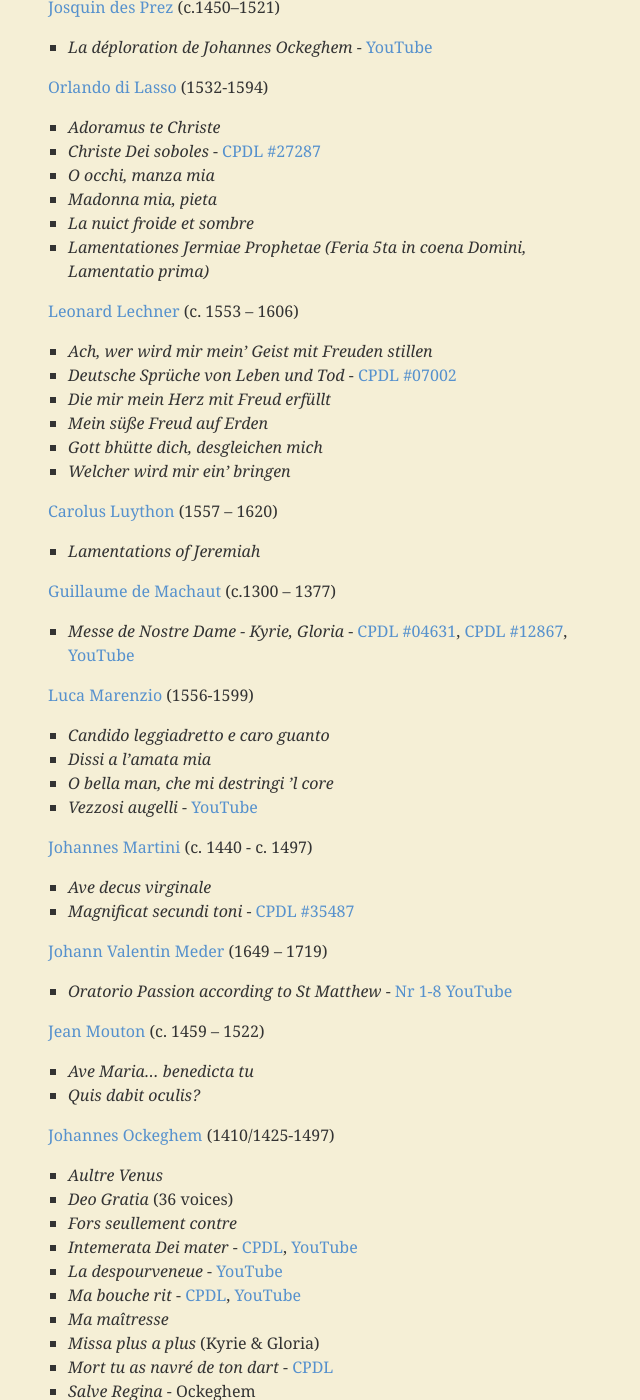
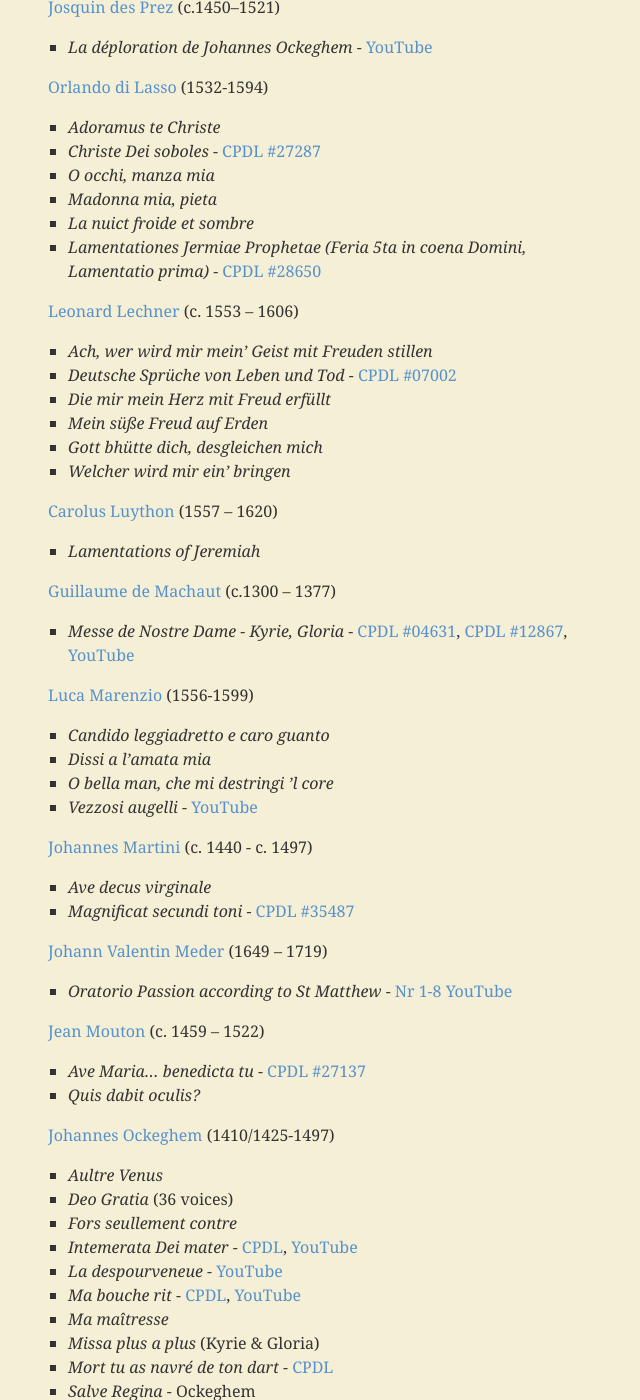
Before and after one commit to retorisch/retorisch.github.io, a Jekyll site: the page built from repertoire.md, in a window 1280 px wide and 1400 px high, scrolled down 1246 px. Shown: the whole window, without its empty margins (0-640 px from the left). Built offline with Jekyll 4.4.1, drawn with Linux system fonts in a browser that asks for light colours; some web fonts are replaced.

Commit message:
Add links

```diff
--- a/repertoire.md
+++ b/repertoire.md
@@ -86,7 +86,8 @@
 * _O occhi, manza mia_
 * _Madonna mia, pieta_
 * _La nuict froide et sombre_
-* _Lamentationes Jermiae Prophetae (Feria 5ta in coena Domini, Lamentatio prima)_
+* _Lamentationes Jermiae Prophetae (Feria 5ta in coena Domini, Lamentatio prima)_ -
+[CPDL #28650](http://www.cpdl.org/wiki/index.php/Lamentationes_Hieremiae_Prophetae_%28quatuor_vocum%29_%28Orlando_di_Lasso%29)
 
 
 [Leonard Lechner](https://en.wikipedia.org/wiki/Leonard_Lechner) (c. 1553 – 1606)
@@ -136,7 +137,8 @@
 
 [Jean Mouton](https://en.wikipedia.org/wiki/Jean_Mouton) (c. 1459 – 1522)
 
-* _Ave Maria… benedicta tu_
+* _Ave Maria… benedicta tu_ -
+[CPDL #27137](http://www.cpdl.org/wiki/index.php/Ave_Maria,_gratia_plena_a_4_%28Jean_Mouton%29)
 * _Quis dabit oculis?_
 
 
@@ -213,7 +215,8 @@
 
 [Tomás Luis de Victoria](https://en.wikipedia.org/wiki/Tomás_Luis_de_Victoria) (c.1548 – 1611)
 
-* _Tenebrae factae sunt_
+* _Tenebrae factae sunt_ -
+[CPDL](http://www.cpdl.org/wiki/index.php/Tenebrae_factae_sunt_%28Tomás_Luis_de_Victoria%29)
 
 
 [Adrian Willaert](https://en.wikipedia.org/wiki/Adrian_Willaert) (c. 1490 – 1562)
```
